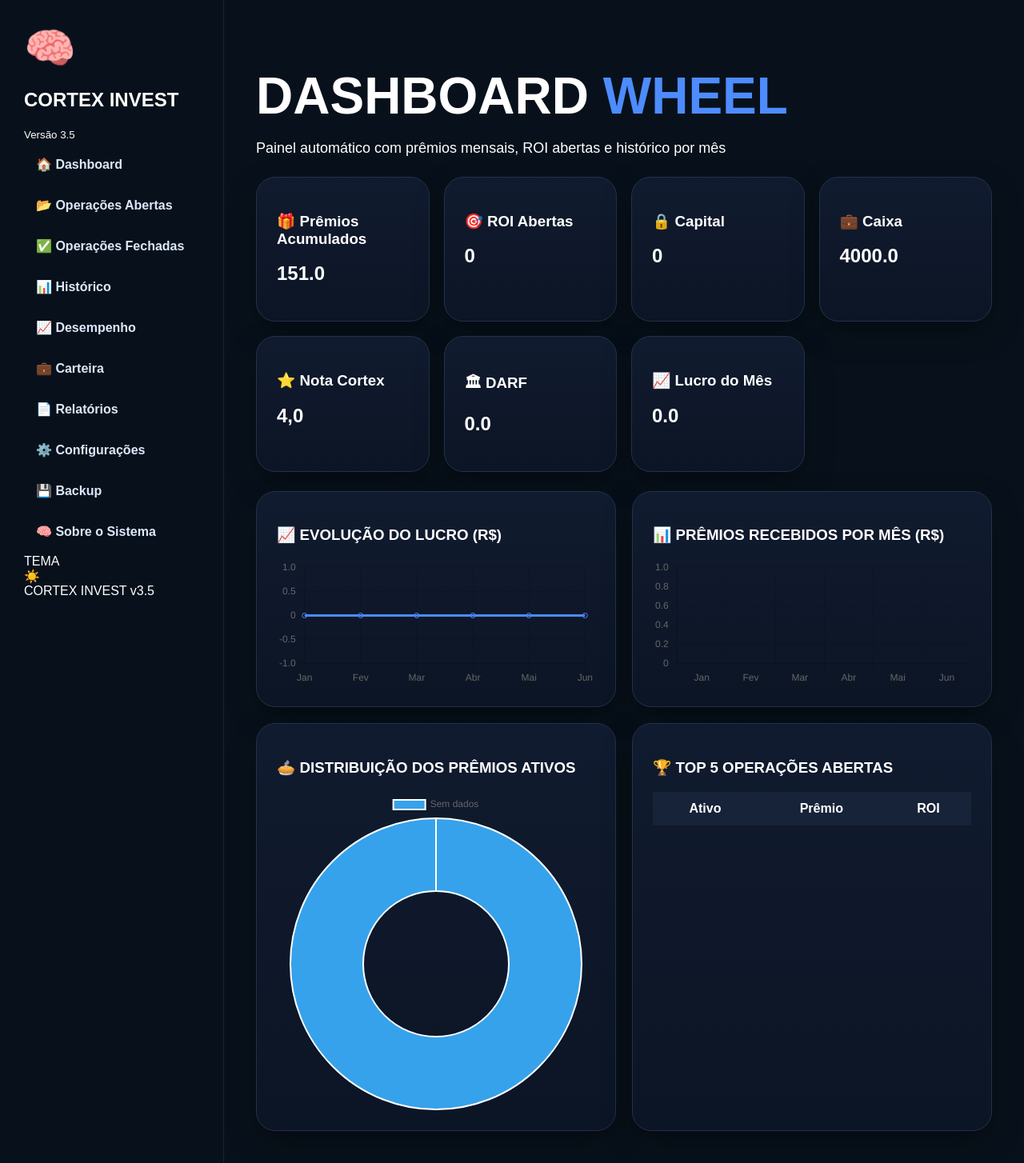
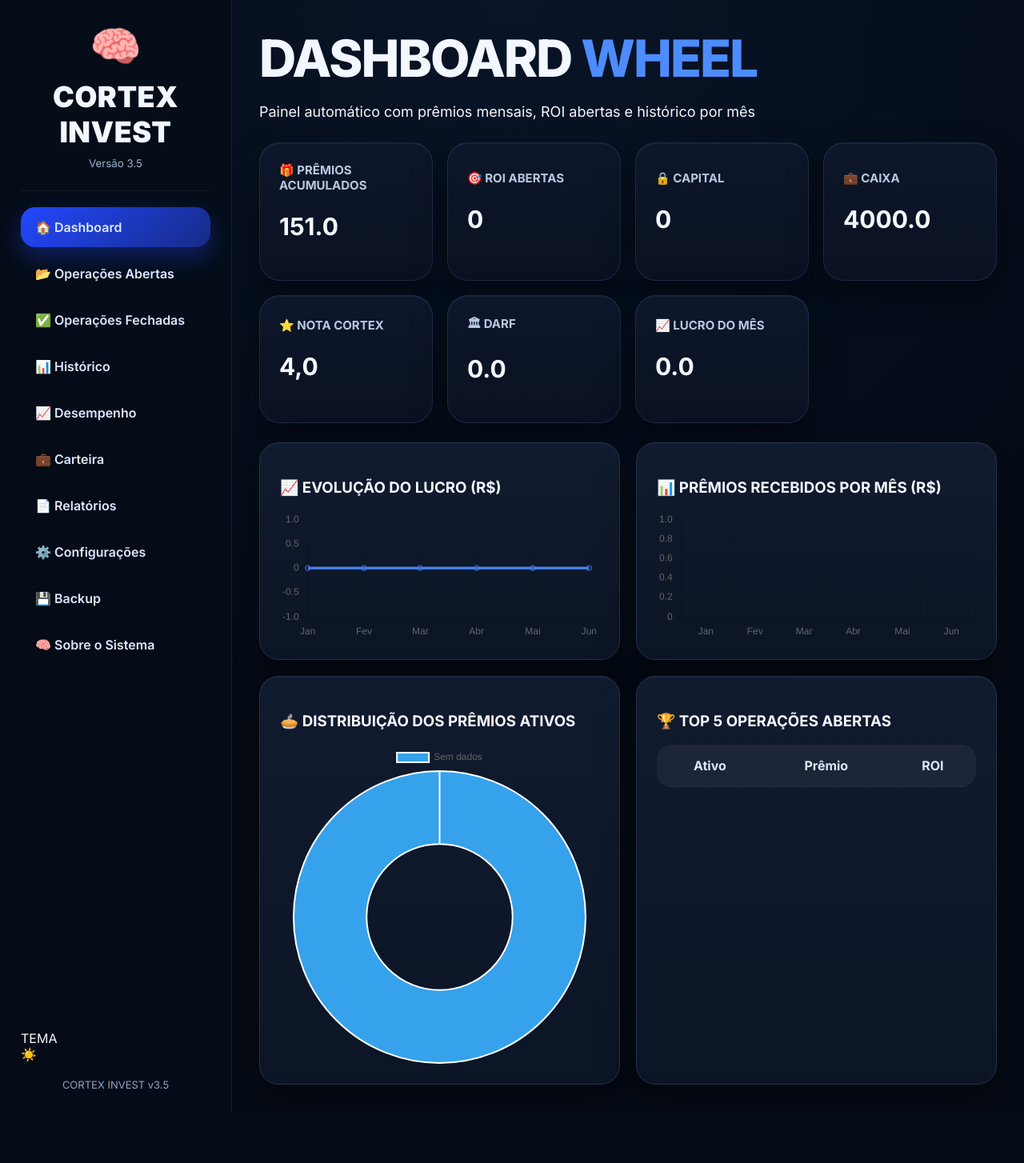
Before and after one commit to andrefcsj/FaculdadeMaria, a Flask app: page / in a window 1280 px wide. Shown: the whole page at 80% size. After the commit the page ends 1390 px from the top, so only its background shows below. Run offline with Flask 3, Linux system fonts and the light colour scheme; data that the repository does not hold is empty; some libraries are stand-ins or nearby versions.

Commit message:
Add files via upload

```diff
--- a/static/theme.css
+++ b/static/theme.css
@@ -1,2 +1,246 @@
-/* Theme completo com cards e layout do dashboard */
-body{margin:0;font-family:Arial,Helvetica,sans-serif;background:#08111b;color:white;} .layout{display:flex;min-height:100vh;} .sidebar{width:280px;background:#08111b;padding:30px;box-sizing:border-box;border-right:1px solid #142338;} .content{flex:1;padding:40px;background:#08111b;} nav a{display:block;padding:13px 15px;margin:6px 0;border-radius:12px;color:#dce8fb;text-decoration:none;font-weight:700;} .cards-top{display:grid;grid-template-columns:repeat(auto-fit,minmax(180px,1fr));gap:18px;margin-bottom:24px;} .dashboard-grid{display:grid;grid-template-columns:repeat(auto-fit,minmax(420px,1fr));gap:22px;margin-top:20px;} .panel,.cards-top .panel{background:linear-gradient(180deg,#111b2f,#0c1525);border:1px solid #23314b;border-radius:24px;padding:25px;box-shadow:0 15px 35px rgba(0,0,0,.35);} table{width:100%;border-collapse:collapse;} th,td{padding:12px;} th{background:#162338;} body.light{background:#f4f6f9;color:#111;} body.light .content{background:#f4f6f9;} body.light .sidebar{background:#fff;} body.light .panel,body.light .cards-top .panel{background:#fff;border-color:#d9e0ea;}
+
+@import url('https://fonts.googleapis.com/css2?family=Inter:wght@300;400;500;600;700;800;900&display=swap');
+
+:root{
+ --bg:#050b16;
+ --bg2:#0b1324;
+ --card:#0d1729;
+ --card2:#101d34;
+ --border:#1b2a46;
+ --text:#f3f7ff;
+ --muted:#9eb0cb;
+ --primary:#3b82f6;
+ --green:#19d27c;
+ --purple:#9b5cff;
+ --yellow:#f4c542;
+}
+
+*{box-sizing:border-box}
+body{
+ margin:0;
+ font-family:'Inter',Arial,sans-serif;
+ background:radial-gradient(circle at top,#081427 0%,#050b16 60%);
+ color:var(--text);
+}
+
+.layout{
+ display:flex;
+ min-height:100vh;
+}
+
+.sidebar{
+ width:290px;
+ background:rgba(7,13,24,.85);
+ backdrop-filter:blur(16px);
+ border-right:1px solid rgba(255,255,255,.08);
+ padding:26px;
+ display:flex;
+ flex-direction:column;
+}
+
+.logo{
+ text-align:center;
+ padding-bottom:25px;
+ border-bottom:1px solid rgba(255,255,255,.06);
+ margin-bottom:20px;
+}
+
+.logo h2{
+ margin:10px 0 6px;
+ font-size:36px;
+ font-weight:900;
+ letter-spacing:.5px;
+}
+
+.logo small{
+ color:var(--muted);
+}
+
+nav{
+ display:flex;
+ flex-direction:column;
+ gap:8px;
+}
+
+nav a{
+ display:flex;
+ align-items:center;
+ gap:12px;
+ padding:15px 18px;
+ color:#dce7ff;
+ text-decoration:none;
+ border-radius:18px;
+ font-weight:600;
+ transition:.25s;
+}
+
+nav a:hover{
+ background:rgba(59,130,246,.12);
+ transform:translateX(4px);
+}
+
+nav a.active{
+ background:linear-gradient(135deg,#2348ff,#162b88);
+ box-shadow:0 12px 30px rgba(35,72,255,.35);
+}
+
+.content{
+ flex:1;
+ padding:34px;
+}
+
+h1{
+ font-size:72px;
+ margin:0;
+ font-weight:900;
+ letter-spacing:-2px;
+}
+
+h1 span{
+ color:var(--primary);
+}
+
+.cards-top{
+ display:grid;
+ grid-template-columns:repeat(auto-fit,minmax(240px,1fr));
+ gap:18px;
+ margin-top:28px;
+ margin-bottom:28px;
+}
+
+.panel,
+.cards-top .panel{
+ background:linear-gradient(180deg,rgba(14,24,44,.95),rgba(10,18,34,.96));
+ border:1px solid rgba(82,111,172,.25);
+ border-radius:26px;
+ padding:24px;
+ box-shadow:
+ 0 20px 45px rgba(0,0,0,.45),
+ inset 0 1px 0 rgba(255,255,255,.04);
+}
+
+.cards-top .panel{
+ min-height:145px;
+ display:flex;
+ flex-direction:column;
+ justify-content:center;
+}
+
+.cards-top .panel h3{
+ margin:0 0 12px;
+ font-size:15px;
+ color:#b9c8df;
+ text-transform:uppercase;
+}
+
+.cards-top .panel .value,
+.cards-top .panel strong{
+ font-size:42px;
+ font-weight:800;
+}
+
+.dashboard-grid{
+ display:grid;
+ grid-template-columns:1.15fr 1fr;
+ gap:22px;
+}
+
+.panel h2{
+ margin-top:0;
+ font-size:30px;
+}
+
+table{
+ width:100%;
+ border-collapse:collapse;
+ overflow:hidden;
+ border-radius:18px;
+}
+
+th{
+ background:rgba(255,255,255,.05);
+ color:#dce7ff;
+ font-weight:700;
+}
+
+th,td{
+ padding:16px;
+ border-bottom:1px solid rgba(255,255,255,.05);
+}
+
+tr:hover{
+ background:rgba(255,255,255,.03);
+}
+
+button,
+.button{
+ background:linear-gradient(135deg,#2354ff,#377dff);
+ color:#fff;
+ border:none;
+ border-radius:14px;
+ padding:12px 18px;
+ font-weight:700;
+ text-decoration:none;
+ cursor:pointer;
+ transition:.25s;
+}
+
+button:hover,
+.button:hover{
+ transform:translateY(-2px);
+ box-shadow:0 12px 30px rgba(59,130,246,.35);
+}
+
+input,select,textarea{
+ width:100%;
+ background:#091324;
+ color:#fff;
+ border:1px solid #223352;
+ border-radius:14px;
+ padding:14px;
+ margin-top:8px;
+}
+
+.theme-area{
+ margin-top:auto;
+ padding-top:25px;
+}
+
+.version{
+ color:#8fa3c1;
+ font-size:13px;
+ margin-top:20px;
+ text-align:center;
+}
+
+body.light{
+ background:#edf3fb;
+ color:#101726;
+}
+
+body.light .sidebar,
+body.light .panel{
+ background:#fff;
+ color:#101726;
+}
+
+@media(max-width:1200px){
+ .dashboard-grid{
+  grid-template-columns:1fr;
+ }
+}
+
+@media(max-width:900px){
+ .sidebar{
+  width:100%;
+ }
+ .layout{
+  flex-direction:column;
+ }
+ .content{
+  padding:20px;
+ }
+ h1{
+  font-size:46px;
+ }
+}
```
